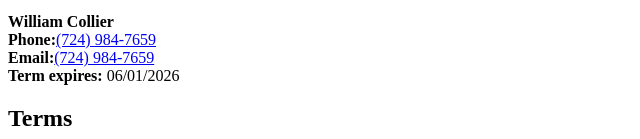
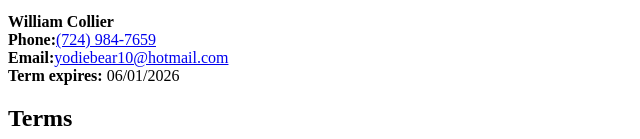
Before and after one commit to btrott18/uniontown-pa-boards, a website: page boards/zoning-hearing-board.html in a window 1280 px wide. Shown: the part 849-988 px from the top of the page, without its empty margins (0-640 px from the left). Drawn offline with Linux system fonts and the light colour scheme.

Commit message:
fix email

```diff
--- a/boards/zoning-hearing-board.html
+++ b/boards/zoning-hearing-board.html
@@ -61,7 +61,7 @@
         <p>
             <b>William Collier</b><br>
             <b>Phone:</b><a href="tel:7249847659">(724) 984-7659</a><br>
-            <b>Email:</b><a href="mailto:yodiebear10@hotmail.com">(724) 984-7659</a><br>
+            <b>Email:</b><a href="mailto:yodiebear10@hotmail.com">yodiebear10@hotmail.com</a><br>
             <b>Term expires:</b> 06/01/2026
         </p>
 
```
